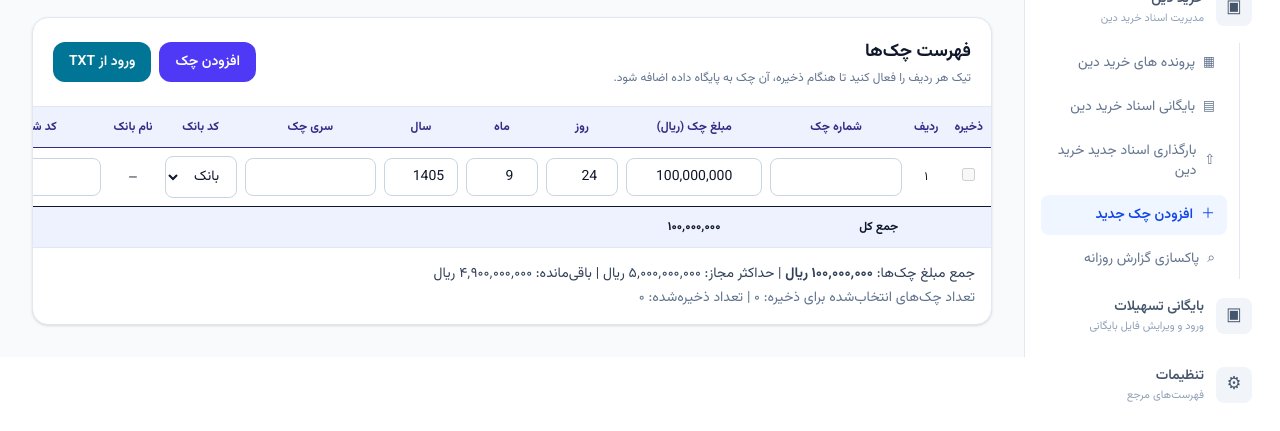
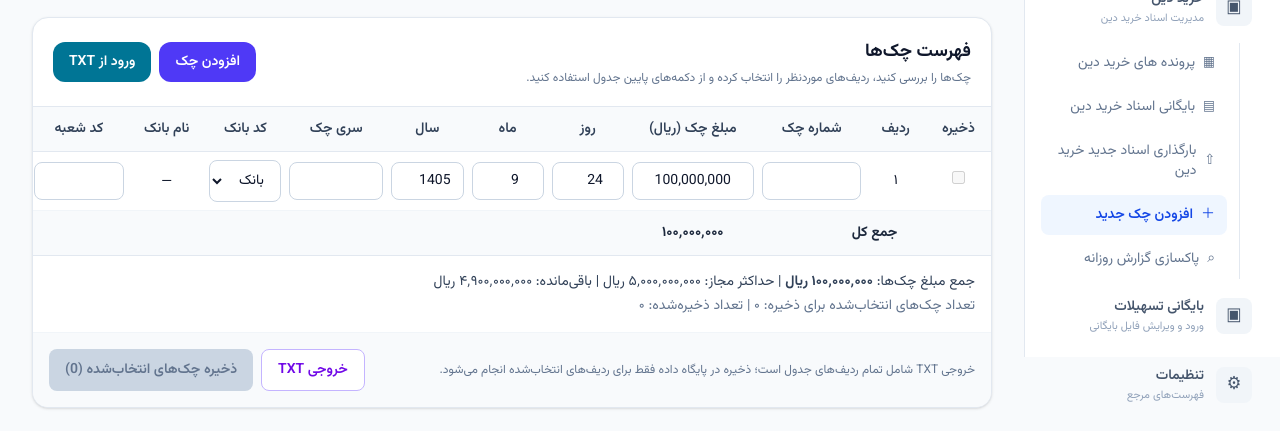
Before and after one commit to MortezaFathnia/post-app, a Next.js app: page /dashboard/debt-documents/checks/new in a window 1280 px wide. Shown: the part 443-874 px from the top of the page. Before the commit the page ends 800 px from the top, so only its background shows below. Built offline with nearby package versions, Linux system fonts and the light colour scheme; no server answers; the database is empty.

Commit message:
Move check export and save actions below table and align table styling

```diff
--- a/app/dashboard/debt-documents/checks/new/page.tsx
+++ b/app/dashboard/debt-documents/checks/new/page.tsx
@@ -279,17 +279,17 @@ export default function AddDebtCheckPage() {
 
       <section className="overflow-hidden rounded-2xl border border-slate-200 bg-white shadow-sm">
         <div className="flex flex-col justify-between gap-3 border-b border-slate-200 p-5 sm:flex-row sm:items-center">
-          <div><h2 className="text-lg font-bold text-slate-900">فهرست چک‌ها</h2><p className="mt-1 text-xs text-slate-500">تیک هر ردیف را فعال کنید تا هنگام ذخیره، آن چک به پایگاه داده اضافه شود.</p></div>
+          <div><h2 className="text-lg font-bold text-slate-900">فهرست چک‌ها</h2><p className="mt-1 text-xs text-slate-500">چک‌ها را بررسی کنید، ردیف‌های موردنظر را انتخاب کرده و از دکمه‌های پایین جدول استفاده کنید.</p></div>
           <div className="flex flex-wrap gap-2">
             <button type="button" onClick={addRow} disabled={!baseValid||duplicate||amountViolation||rows.some(r=>r.violation)} className="rounded-xl bg-indigo-600 px-4 py-2.5 text-sm font-semibold text-white hover:bg-indigo-700 disabled:cursor-not-allowed disabled:bg-gray-300">افزودن چک</button>
             <button type="button" onClick={importTxt} className="rounded-xl bg-cyan-700 px-4 py-2.5 text-sm font-semibold text-white hover:bg-cyan-800">ورود از TXT</button>
           </div>
         </div>
         <div className="overflow-x-auto">
-          <table className="min-w-[1450px] w-full border-collapse text-center text-xs">
-            <thead className="bg-indigo-50 text-indigo-900"><tr>{["ذخیره","ردیف","شماره چک","مبلغ چک (ریال)","روز","ماه","سال","سری چک","کد بانک","نام بانک","کد شعبه","شماره حساب","تعداد روز","مبلغ کسرشده","مبلغ پرداختی","عملیات"].map(h=><th key={h} className="whitespace-nowrap border-b px-2 py-3">{h}</th>)}</tr></thead>
+          <table className="min-w-[1450px] w-full border-collapse text-center text-sm">
+            <thead className="bg-slate-50 text-slate-700"><tr>{["ذخیره","ردیف","شماره چک","مبلغ چک (ریال)","روز","ماه","سال","سری چک","کد بانک","نام بانک","کد شعبه","شماره حساب","تعداد روز","مبلغ کسرشده","مبلغ پرداختی","عملیات"].map(h=><th key={h} className="whitespace-nowrap border-b border-slate-200 px-4 py-3 font-semibold">{h}</th>)}</tr></thead>
             <tbody>
-              {rows.map((row,index)=><tr key={row.id} className={`${row.violation?"bg-red-50":index%2?"bg-slate-50":"bg-white"} border-b`}>
+              {rows.map((row,index)=><tr key={row.id} className={`${row.violation?"bg-red-50":index%2?"bg-slate-50":"bg-white"} border-b border-slate-100 transition-colors hover:bg-slate-100/70`}>
                 <td className="px-2 py-2"><input aria-label="انتخاب برای ذخیره در پایگاه داده" type="checkbox" checked={row.selected||row.saved} disabled={row.saved||saving||!row.valid||row.violation} onChange={e=>updateRow(row.id,{selected:e.target.checked})}/>{row.saved&&<span className="mt-1 block text-[10px] text-teal-700">ذخیره شد</span>}</td>
                 <td className="px-2 py-2">{(index+1).toLocaleString("fa-IR")}</td>
                 <td className="px-1 py-2"><input className={inputClass} value={row.checkNumber} disabled={row.saved} onChange={e=>updateRow(row.id,{checkNumber:e.target.value})}/></td>
@@ -308,7 +308,7 @@ export default function AddDebtCheckPage() {
                 <td className="px-2 py-2"><button type="button" disabled={row.saved||saving} onClick={()=>setRows(current=>current.filter(r=>r.id!==row.id))} className="rounded-lg bg-red-50 px-3 py-2 font-semibold text-red-700 hover:bg-red-100 disabled:opacity-40">حذف</button></td>
               </tr>)}
             </tbody>
-            <tfoot className="bg-indigo-50 font-bold"><tr><td colSpan={3} className="px-3 py-3">جمع کل</td><td className="px-3 py-3">{totalAmount.toLocaleString("fa-IR")}</td><td colSpan={9}></td><td className="px-3 py-3">{Math.floor(rows.reduce((s,r)=>s+r.deduction,0)).toLocaleString("fa-IR")}</td><td className="px-3 py-3">{Math.floor(rows.reduce((s,r)=>s+r.payment,0)).toLocaleString("fa-IR")}</td><td></td></tr></tfoot>
+            <tfoot className="bg-slate-50 font-bold text-slate-800"><tr><td colSpan={3} className="px-3 py-3">جمع کل</td><td className="px-3 py-3">{totalAmount.toLocaleString("fa-IR")}</td><td colSpan={9}></td><td className="px-3 py-3">{Math.floor(rows.reduce((s,r)=>s+r.deduction,0)).toLocaleString("fa-IR")}</td><td className="px-3 py-3">{Math.floor(rows.reduce((s,r)=>s+r.payment,0)).toLocaleString("fa-IR")}</td><td></td></tr></tfoot>
           </table>
         </div>
         <div className="space-y-1 border-t border-slate-200 p-4 text-sm">
@@ -316,6 +316,13 @@ export default function AddDebtCheckPage() {
           {(duplicate||amountViolation||rows.some(r=>r.violation))&&<p className="text-red-600">{duplicate?"شماره چک تکراری وجود دارد. ":""}{amountViolation?"جمع مبلغ چک‌ها از سقف مجاز بیشتر است. ":""}{rows.some(r=>r.violation)?"تاریخ سررسید یک یا چند چک از سقف ماه تعیین‌شده عبور کرده است.":""}</p>}
           <p className="text-slate-500">تعداد چک‌های انتخاب‌شده برای ذخیره: {selectedRows.length.toLocaleString("fa-IR")} | تعداد ذخیره‌شده: {rows.filter(r=>r.saved).length.toLocaleString("fa-IR")}</p>
         </div>
+        <div className="flex flex-col-reverse gap-3 border-t border-slate-100 bg-slate-50 p-4 sm:flex-row sm:items-center sm:justify-between">
+          <p className="text-xs text-slate-500">خروجی TXT شامل تمام ردیف‌های جدول است؛ ذخیره در پایگاه داده فقط برای ردیف‌های انتخاب‌شده انجام می‌شود.</p>
+          <div className="flex flex-wrap gap-2">
+            <button type="button" onClick={exportTxt} disabled={!rows.length} className="rounded-lg border border-violet-300 bg-white px-4 py-2.5 text-sm font-semibold text-violet-700 hover:bg-violet-50 disabled:cursor-not-allowed disabled:opacity-40">خروجی TXT</button>
+            <button type="button" onClick={saveSelected} disabled={saving||!selectedRows.length||!counterLabel||!facilityNumber} className="rounded-lg bg-emerald-600 px-4 py-2.5 text-sm font-semibold text-white shadow-sm hover:bg-emerald-700 disabled:cursor-not-allowed disabled:bg-slate-300 disabled:text-slate-500 disabled:shadow-none">{saving?"در حال ذخیره...":`ذخیره چک‌های انتخاب‌شده (${selectedRows.length})`}</button>
+          </div>
+        </div>
       </section>
       {error&&<div role="alert" className="rounded-xl border border-red-200 bg-red-50 p-3 text-sm text-red-700">{error}</div>}
       {message&&<div role="status" className="rounded-xl border border-green-200 bg-green-50 p-3 text-sm text-green-700">{message}</div>}
```
